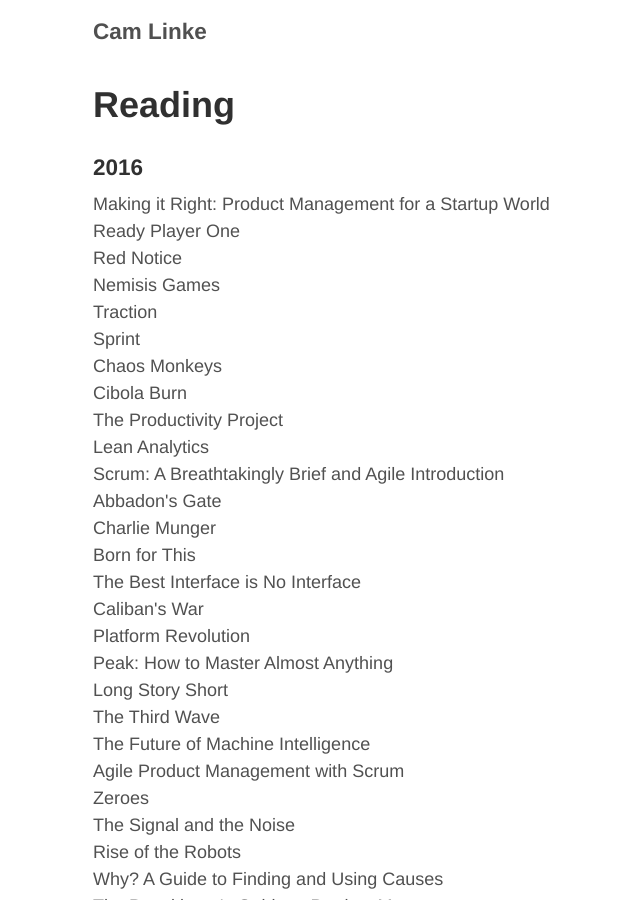
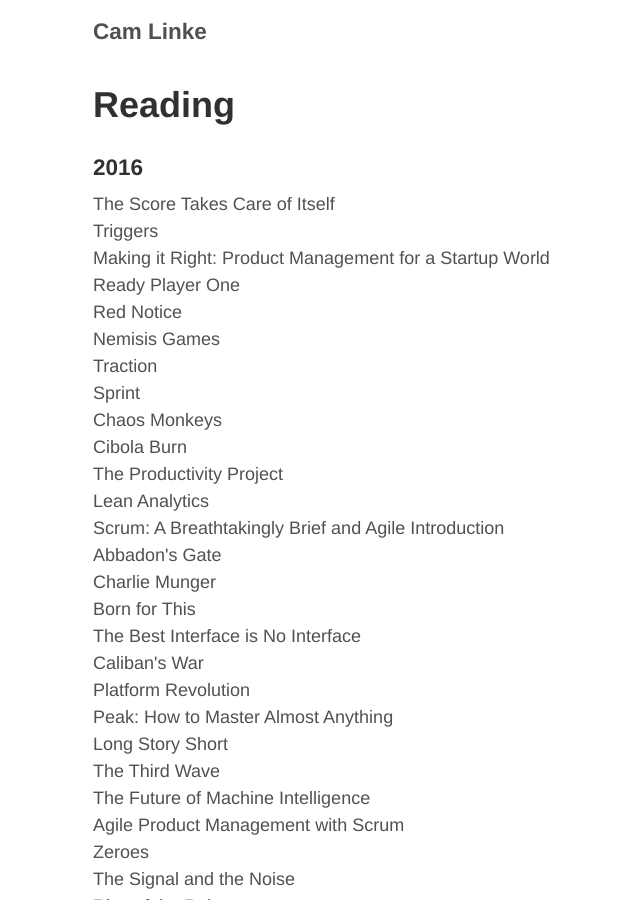
Before and after one commit to camlinke/camlinke.github.io, a Jekyll site: the page built from reading.md, in a window 1280 px wide and 900 px high. Shown: the whole window, without its empty margins (232-872 px from the left). Built offline with Jekyll 4.4.1, drawn with Linux system fonts in a browser that asks for light colours; nearby versions of some CDN libraries.

Commit message:
updated reading

```diff
--- a/reading.md
+++ b/reading.md
@@ -5,6 +5,8 @@
 
 <h3>2016</h3>
 <ul class="frontpage-list">
+    <li>The Score Takes Care of Itself</li>
+    <li>Triggers</li>
     <li>Making it Right: Product Management for a Startup World</li>
     <li>Ready Player One</li>
     <li>Red Notice</li>
```
